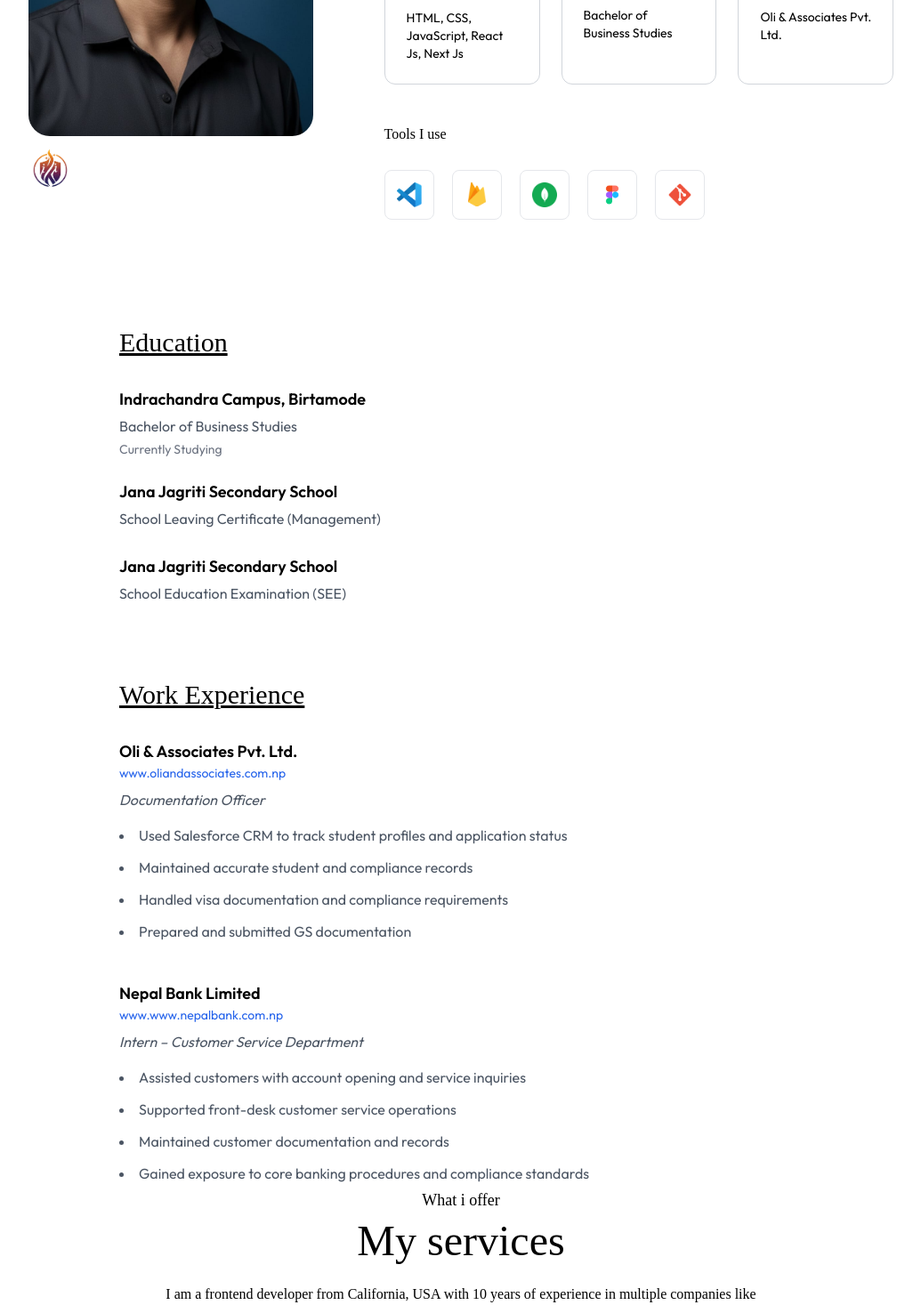
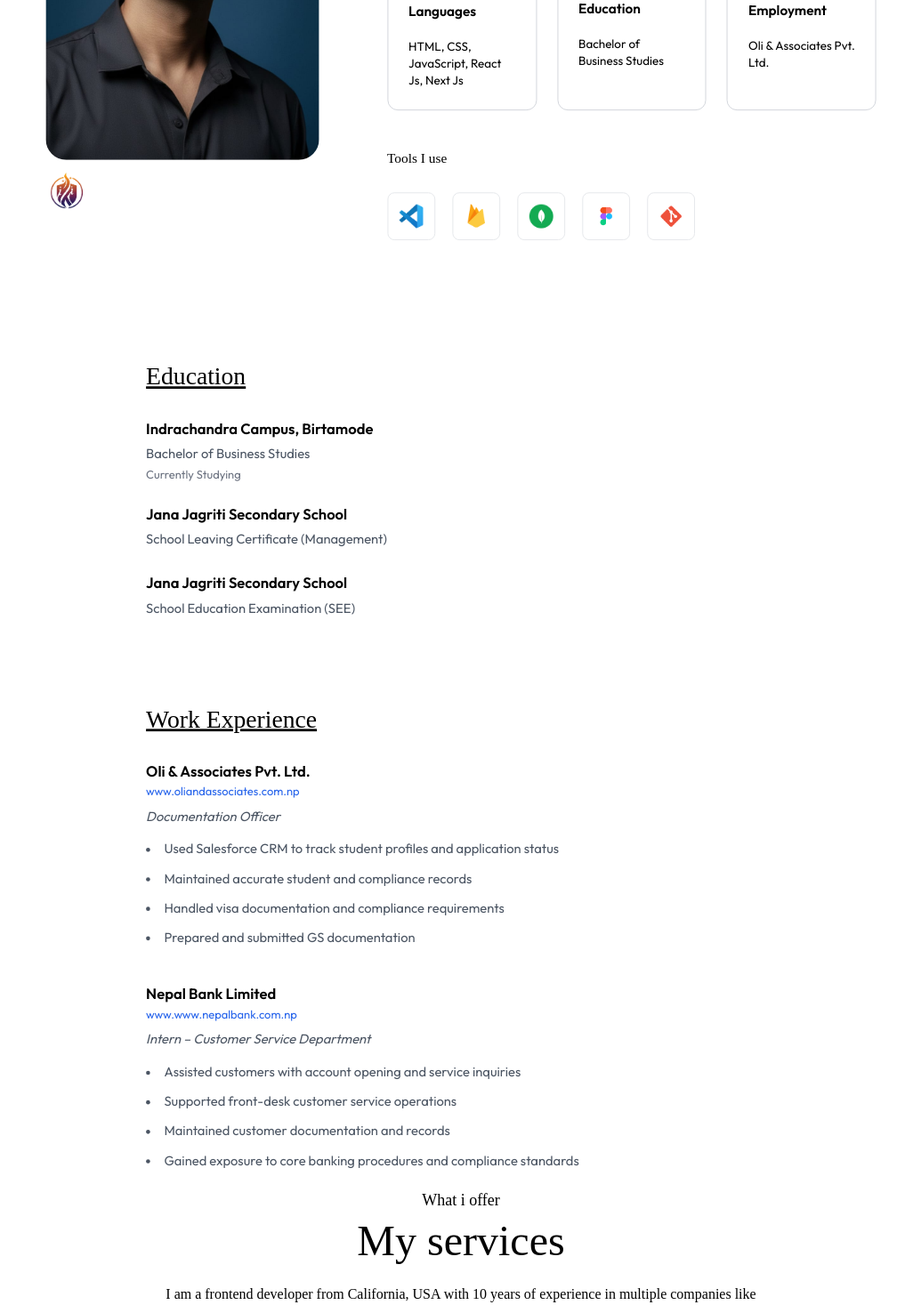
Before and after one commit to pokhrelkiran321-commits/website, a React (Vite) app: page / in a window 1280 px wide. Shown: the part 1330-2797 px from the top of the page at 89% size, without its empty margins (122-1157 px from the left). Built offline with nearby package versions, Linux system fonts and the light colour scheme; a web font is replaced by a local one.

Commit message:
Update About.jsx

```diff
--- a/src/components/About.jsx
+++ b/src/components/About.jsx
@@ -12,8 +12,10 @@ export default function About() {
                     if (entry.isIntersecting) {
                         entry.target.classList.add(
                             "opacity-100",
-                            "translate-y-0"
+                            "translate-y-0",
+                            "scale-100"
                         );
+                        observer.unobserve(entry.target); // run once
                     }
                 });
             },
@@ -97,12 +99,14 @@ export default function About() {
         },
     ];
 
+    const motionBase =
+        "opacity-0 translate-y-14 scale-[0.96] transition-all duration-[900ms] ease-[cubic-bezier(0.22,1,0.36,1)]";
+
     return (
         <div
             id="about"
             ref={sectionRef}
-            className="w-full px-[12%] py-10 scroll-mt-20
-                       opacity-0 translate-y-10 transition-all duration-700 ease-out"
+            className={`w-full px-[12%] py-10 scroll-mt-20 ${motionBase}`}
         >
             <h4 className="text-center mb-2 text-lg font-Ovo">Introduction</h4>
             <h2 className="text-center text-5xl font-Ovo">About me</h2>
@@ -165,11 +169,7 @@ export default function About() {
             </div>
 
             {/* Education */}
-            <div
-                ref={eduRef}
-                className="mt-20 max-w-3xl mx-auto
-                           opacity-0 translate-y-10 transition-all duration-700 ease-out"
-            >
+            <div ref={eduRef} className={`mt-20 max-w-3xl mx-auto ${motionBase}`}>
                 <h2 className="text-3xl font-Ovo text-left underline mb-8">
                     Education
                 </h2>
@@ -190,11 +190,7 @@ export default function About() {
             </div>
 
             {/* Work Experience */}
-            <div
-                ref={workRef}
-                className="mt-20 max-w-3xl mx-auto
-                           opacity-0 translate-y-10 transition-all duration-700 ease-out"
-            >
+            <div ref={workRef} className={`mt-20 max-w-3xl mx-auto ${motionBase}`}>
                 <h2 className="text-3xl font-Ovo text-left underline mb-8">
                     Work Experience
                 </h2>
@@ -202,9 +198,7 @@ export default function About() {
                 <ul className="space-y-10">
                     {workExperience.map((work, i) => (
                         <li key={i}>
-                            <h3 className="text-lg font-semibold">
-                                {work.company}
-                            </h3>
+                            <h3 className="text-lg font-semibold">{work.company}</h3>
 
                             <a
                                 href={work.website}
```
